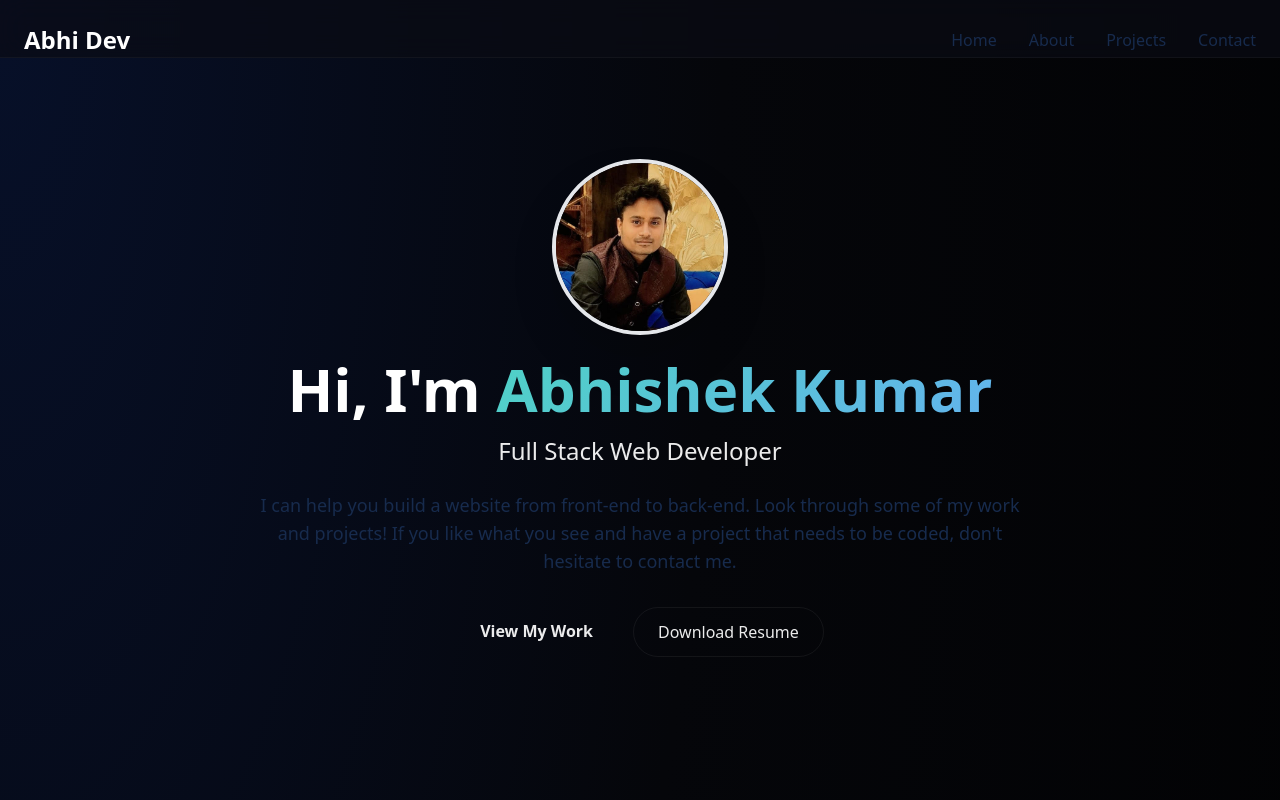
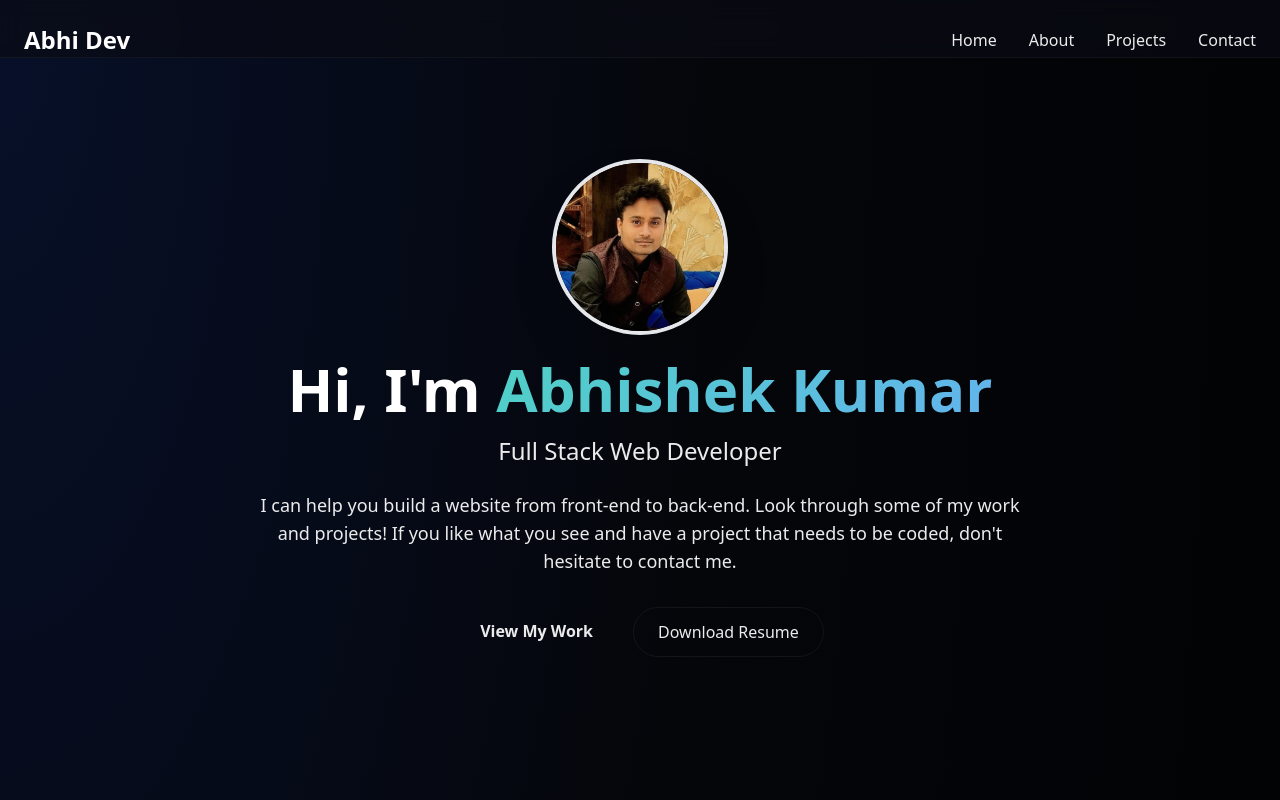
Before and after one commit to Abhishekk3107/My-Portfolio, a React (Vite) app: page / in a window 1280 px wide. Shown: the top 800 px of the page. Built offline with nearby package versions, Linux system fonts and the light colour scheme.

Commit message:
Update global styles for dark theme and Montserrat
cgen-88a617c0e4ee41138f94984c6da11468

```diff
--- a/style.css
+++ b/style.css
@@ -2,16 +2,30 @@ body {
   /* remove default margin and padding */
   margin: 0;
   padding: 0;
-  font-family: "Inter var", sans-serif;
+  font-family: "Montserrat", system-ui, -apple-system, "Segoe UI", Roboto, "Helvetica Neue", Arial;
   overflow-x: hidden;
 
-  --color-primary-dark: #ff6163;
-  --color-primary: #ffe7e8;
-  --color-primary-light: #f9eaea;
-  --color-secondary: #172b4d;
-  --color-text: #4a3a3a;
-  --color-border: #e2cfcf;
+  /* modern dark developer theme */
+  --bg-900: #030416;
+  --bg-800: #071029;
+  --bg-700: #0b1220;
+  --muted: #94a3b8;
+  --accent: #7c3aed; /* purple */
+  --accent-2: #06b6d4; /* cyan */
+  --glass: rgba(255,255,255,0.04);
+  --text: rgba(255,255,255,0.92);
 }
+
+:root {
+  --color-primary-dark: var(--accent);
+  --color-primary: var(--accent-2);
+  --color-primary-light: rgba(124,58,237,0.08);
+  --color-secondary: var(--bg-700);
+  --color-text: var(--text);
+  --color-border: rgba(255,255,255,0.04);
+}
+
+main { padding-top: 88px; }
 
 .tags {
   font-weight: 600;
```
